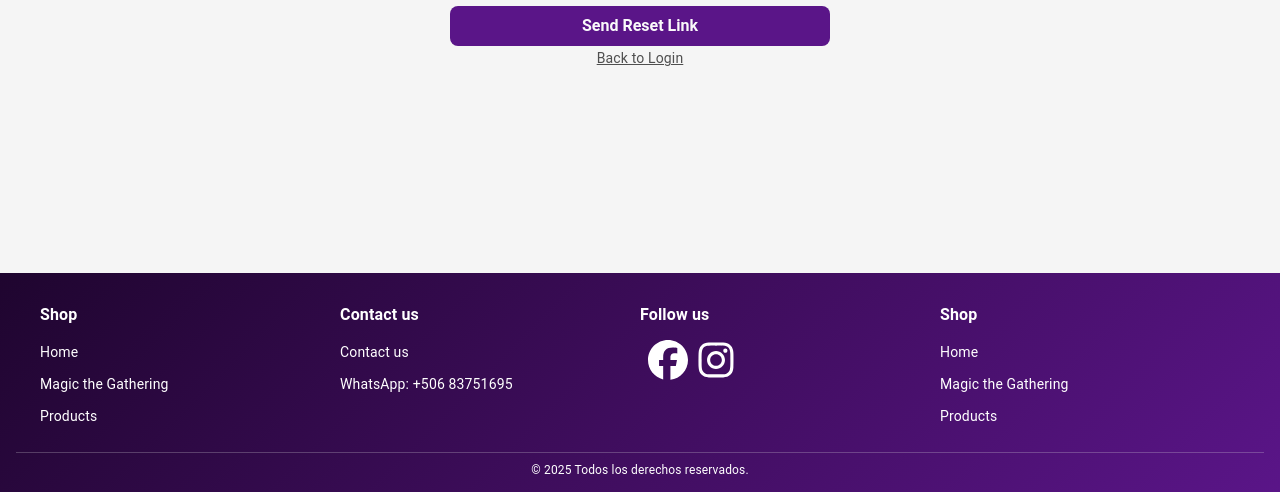
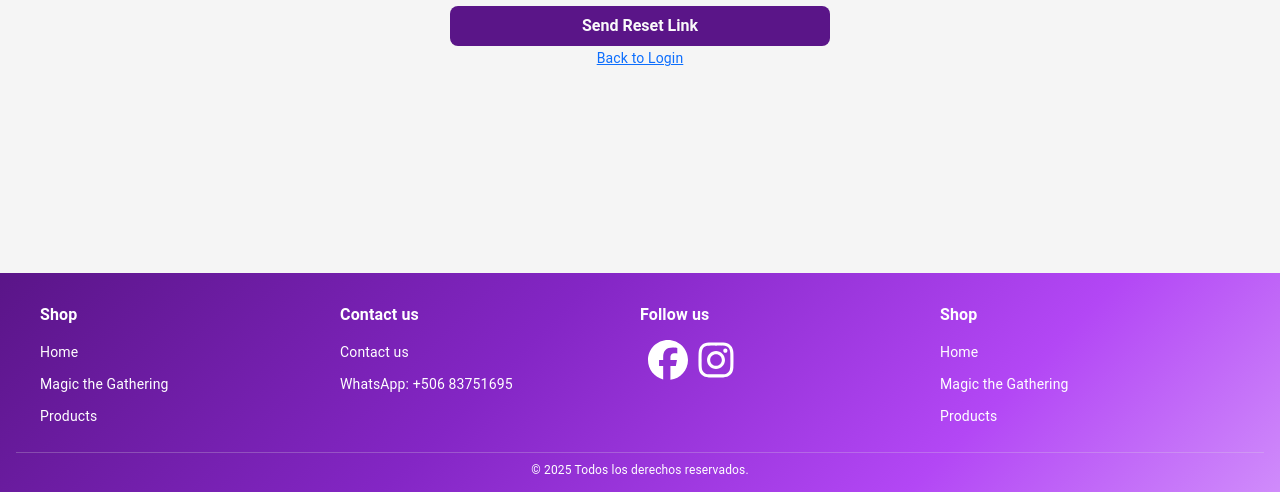
Before and after one commit to fabianWebDev/mochi-cosmetics-fe, a React (Vite) app: page /password-reset in a window 1280 px wide. Shown: the part 305-797 px from the top of the page. Built offline with nearby package versions, Linux system fonts and the light colour scheme; no server answers; a web font is replaced by a local one.

Commit message:
UI updates

```diff
--- a/src/App.css
+++ b/src/App.css
@@ -60,3 +60,11 @@ body {
 .text_decoration_none {
   text-decoration: none;
 }
+
+.footer_background {
+  background: var(--gradient-soft-pink);
+}
+
+.text_small {
+  font-size: var(--font-size-small);
+}
--- a/src/components/auth/passwordReset/PasswordResetConfirm.jsx
+++ b/src/components/auth/passwordReset/PasswordResetConfirm.jsx
@@ -106,7 +106,7 @@ const PasswordResetConfirm = () => {
                 {loading ? 'Resetting...' : 'Reset Password'}
             </Button>
             <div className="text-center">
-                <Link to="/login" className="custom_p">Back to Login</Link>
+                <Link to="/login" className="text_small">Back to Login</Link>
             </div>
         </form>
     );
--- a/src/components/auth/passwordReset/PasswordResetRequest.jsx
+++ b/src/components/auth/passwordReset/PasswordResetRequest.jsx
@@ -56,7 +56,7 @@ const PasswordResetRequest = () => {
         {loading ? 'Sending...' : 'Send Reset Link'}
       </Button>
       <div className="text-center">
-        <Link to="/login" className="custom_p">Back to Login</Link>
+        <Link to="/login" className="text_small">Back to Login</Link>
       </div>
     </form>
   );
--- a/src/components/auth/register/RegisterForm.jsx
+++ b/src/components/auth/register/RegisterForm.jsx
@@ -66,7 +66,7 @@ const RegisterForm = ({ formData, onChange, onSubmit, error }) => {
             <Button type="submit">
                 Register
             </Button>
-            <p className={classes.register_button_container}>Already have an account? <Link to="/login" className={classes.login_button}>Login</Link></p>
+            <p className="text_small">Already have an account? <Link to="/login" className={classes.login_button}>Login</Link></p>
         </form>
     );
 };
--- a/src/components/auth/register/RegisterForm.module.css
+++ b/src/components/auth/register/RegisterForm.module.css
@@ -12,7 +12,3 @@
     border-radius: 4px;
     font-size: 0.9rem;
 }
-
-.register_button_container {
-    font-size: var(--font-size-small);
-}
--- a/src/components/ui/layout/Footer.jsx
+++ b/src/components/ui/layout/Footer.jsx
@@ -5,7 +5,7 @@ import FooterSocial from '../footer/FooterSocial';
 
 const Footer = () => {
     return (
-        <footer className={classes.footer_container}>
+        <footer className={`${classes.footer_container} footer_background`}>
             <div className={`row ${classes.footer_row} gx-0 gy-4 mt-5`}>
                 <div className={`col-12 col-md-6 col-lg-3 ${classes.footer_col}`}>
                     <FooterMenu className={classes.footer_menu} />
--- a/src/components/ui/layout/Footer.module.css
+++ b/src/components/ui/layout/Footer.module.css
@@ -5,7 +5,6 @@
     flex-direction: column;
     align-items: center;
     margin-top: 2rem !important;
-    background: var(--gradient-soft-pink-3);
 }
 
 .footer_row {
```
